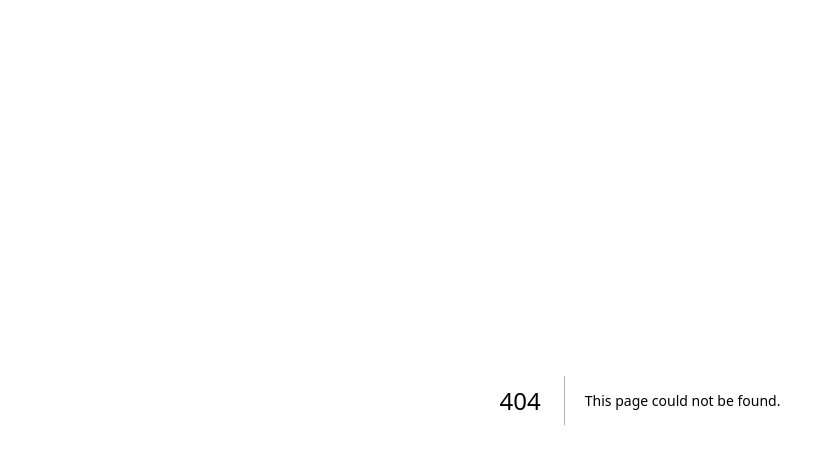
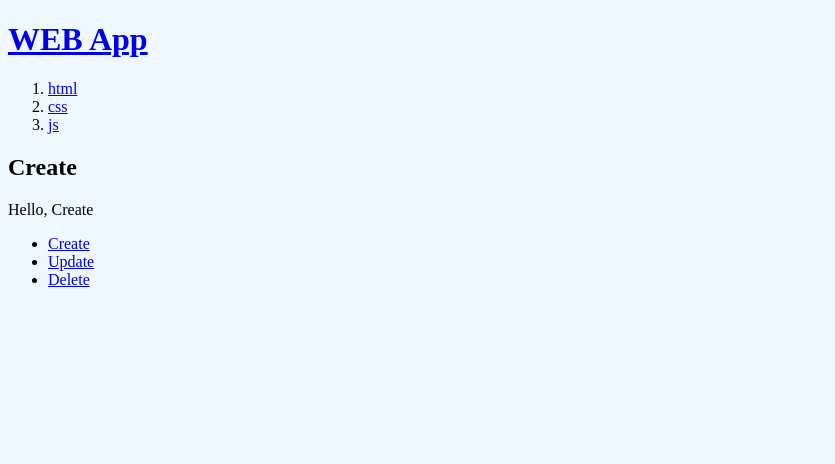
Before and after one commit to Sminky1170/elice-theory, a Next.js app in the folder 0403/: page /create in a window 1280 px wide. Before the commit this address had no page. Shown: the top 464 px of the page, without its empty margins (0-835 px from the left). Built offline with nearby package versions, Linux system fonts and the light colour scheme.

Commit message:
layout을 _app.js에서 처리

```diff
--- /dev/null
+++ b/0403/components/layout.js
@@ -0,0 +1,20 @@
+export default function Layout({children}) {
+    return (
+      <>
+        <h1><a href="/">WEB App</a></h1>
+        <ol>
+          <li><a href="/read/1">html</a></li>
+          <li><a href="/read/2">css</a></li>
+          <li><a href="/read/3">js</a></li>
+        </ol>
+        <article>
+            {children}
+        </article>
+        <ul>
+          <li><a href="/create">Create</a></li>
+          <li><a href="/update">Update</a></li>
+          <li><a href="/delete">Delete</a></li>
+        </ul>
+      </>
+    )
+  }
--- a/0403/pages/_app.js
+++ b/0403/pages/_app.js
@@ -1,5 +1,7 @@
 import '@/styles/globals.css'
-
+import Layout from '../components/layout';
 export default function App({ Component, pageProps }) {
-  return <Component {...pageProps} />
+  return <Layout>
+    <Component {...pageProps} />
+  </Layout>
 }
--- /dev/null
+++ b/0403/pages/create.js
@@ -0,0 +1,9 @@
+import Layout from '../components/layout';
+export default function Create(){
+    return (
+        <>
+            <h2>Create</h2>
+            Hello, Create
+        </>
+    )
+}
--- a/0403/styles/globals.css
+++ b/0403/styles/globals.css
@@ -0,0 +1,3 @@
+body{
+    background-color:aliceblue;
+}
```
Also changed, not shown: 0403/pages/index.js (+1 -13 lines), 0403/pages/read/[id].js (added, +7 -0 lines).
